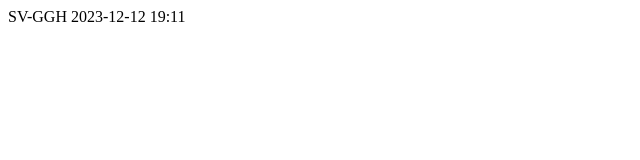
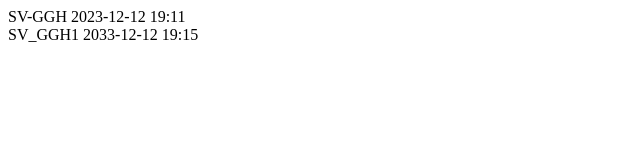
Before and after one commit to VovaPorta08/SV_GG1-12.12.2023, a plain HTML site: page index.html in a window 1280 px wide. Shown: the whole page, without its empty margins (0-640 px from the left). Drawn offline with Linux system fonts and the light colour scheme.

Commit message:
Update index.html
Самому догадается слабо? Добавил надпись SV_GGH1 2023-12-12 19:15

```diff
--- a/index.html
+++ b/index.html
@@ -1,5 +1,6 @@
 <html>
   <body>
-    SV-GGH 2023-12-12 19:11
+    SV-GGH 2023-12-12 19:11<br>
+    SV_GGH1 2033-12-12 19:15
   </body>
 </html>
```
